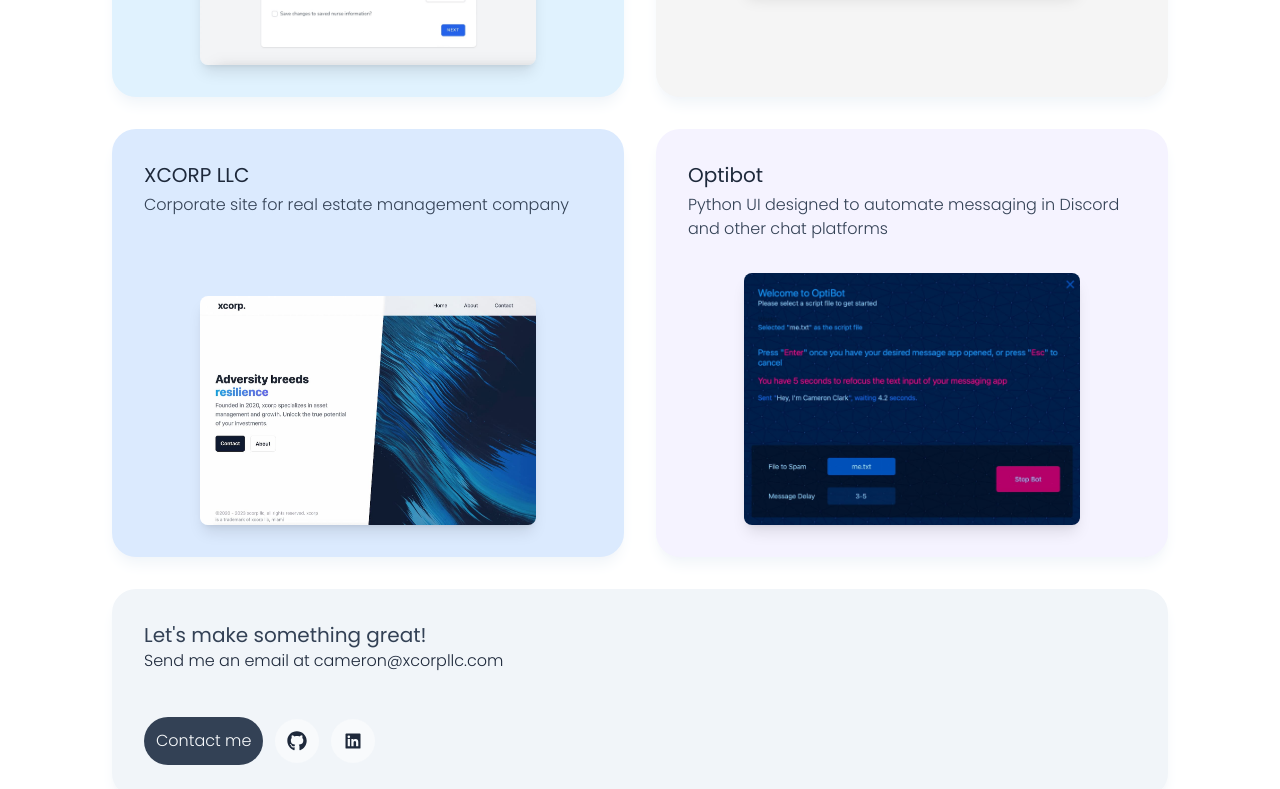
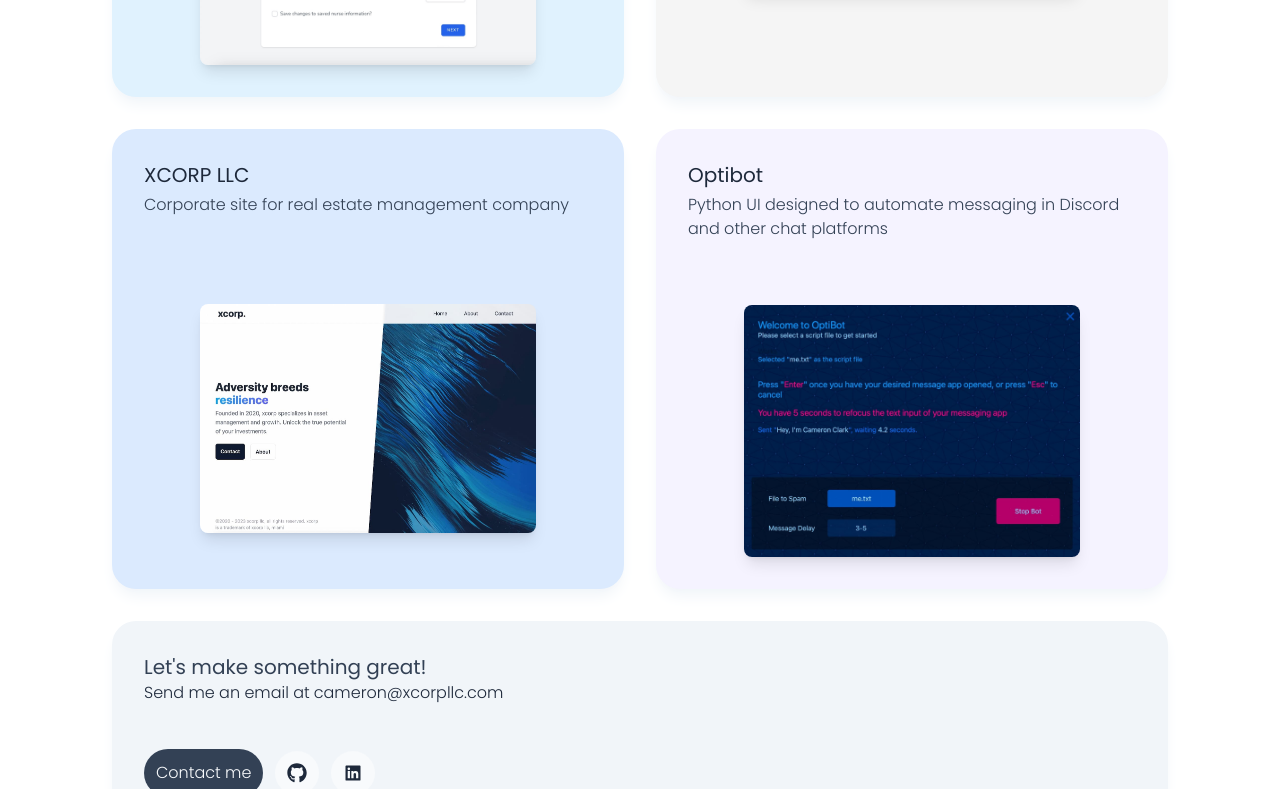
Before and after one commit to camc8/cameronhclark.com, a React (Vite) app: page / in a window 1280 px wide. Shown: the part 1768-2557 px from the top of the page. Built offline with nearby package versions, Linux system fonts and the light colour scheme.

Commit message:
fix spacing

```diff
--- a/src/App.tsx
+++ b/src/App.tsx
@@ -202,7 +202,7 @@
           </div>
           {/* FormZen */}
           <div className="max-sm:order-3 col-span-4 md:col-span-2 rounded-3xl shadow-lg shadow-slate-100 bg-red-50 pt-8 px-8 group overflow-hidden">
-            <div className="group-hover:scale-[1.02] duration-200 ease-linear grid content-between h-full">
+            <div className="group-hover:scale-[1.02] duration-200 ease-linear grid items-start h-full">
               <div className="mb-8 grid gap-1">
                 <h2 className="text-slate-800 text-xl">FormZen</h2>
                 <p className="text-slate-700 font-light">
@@ -220,7 +220,7 @@
           </div>
           {/* DOS */}
           <div className="max-sm:order-4 col-span-4 md:col-span-2 row-span-1 rounded-3xl shadow-lg shadow-slate-100 bg-sky-100 pt-8 px-8 group overflow-hidden">
-            <div className="group-hover:scale-[1.02] duration-200 ease-linear grid content-between h-full">
+            <div className="group-hover:scale-[1.02] duration-200 ease-linear grid items-start h-full">
               <div className="mb-8 grid gap-1">
                 <h2 className="text-slate-800 text-xl">
                   DOS Healthcare Reporting
@@ -264,7 +264,7 @@
             href="https://xcorpllc.com"
             target="_blank"
             className="max-sm:order-6 col-span-4 md:col-span-2 row-span-1 rounded-3xl shadow-lg shadow-slate-100 bg-blue-100 pt-8 px-8 group overflow-hidden">
-            <div className="group-hover:scale-[1.02] duration-200 ease-linear grid content-between h-full">
+            <div className="group-hover:scale-[1.02] duration-200 ease-linear grid items-start h-full">
               <div className="mb-8 grid gap-1">
                 <h2 className="text-slate-800 text-xl">XCORP LLC</h2>
                 <p className="text-slate-700 font-light">
@@ -286,7 +286,7 @@
             title="Optibot Github"
             target="_blank"
             className="max-sm:order-7 col-span-4 md:col-span-2 row-span-1 rounded-3xl shadow-lg shadow-slate-100 bg-violet-50 pt-8 px-8 group overflow-hidden">
-            <div className="group-hover:scale-[1.02] duration-200 ease-linear">
+            <div className="group-hover:scale-[1.02] duration-200 ease-linear grid items-start h-full">
               <div className="mb-8 grid gap-1">
                 <h2 className="text-slate-800 text-xl">Optibot</h2>
                 <p className="text-slate-700 font-light">
```
